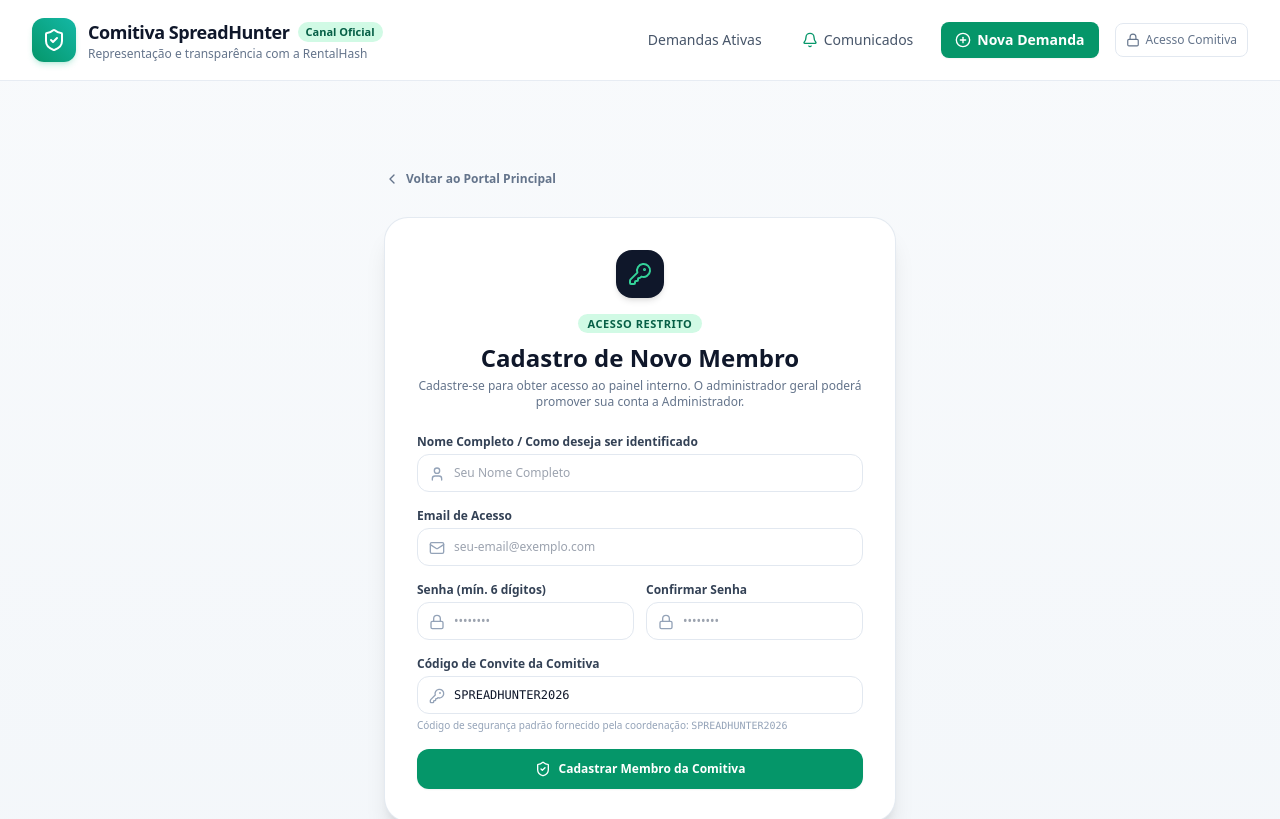
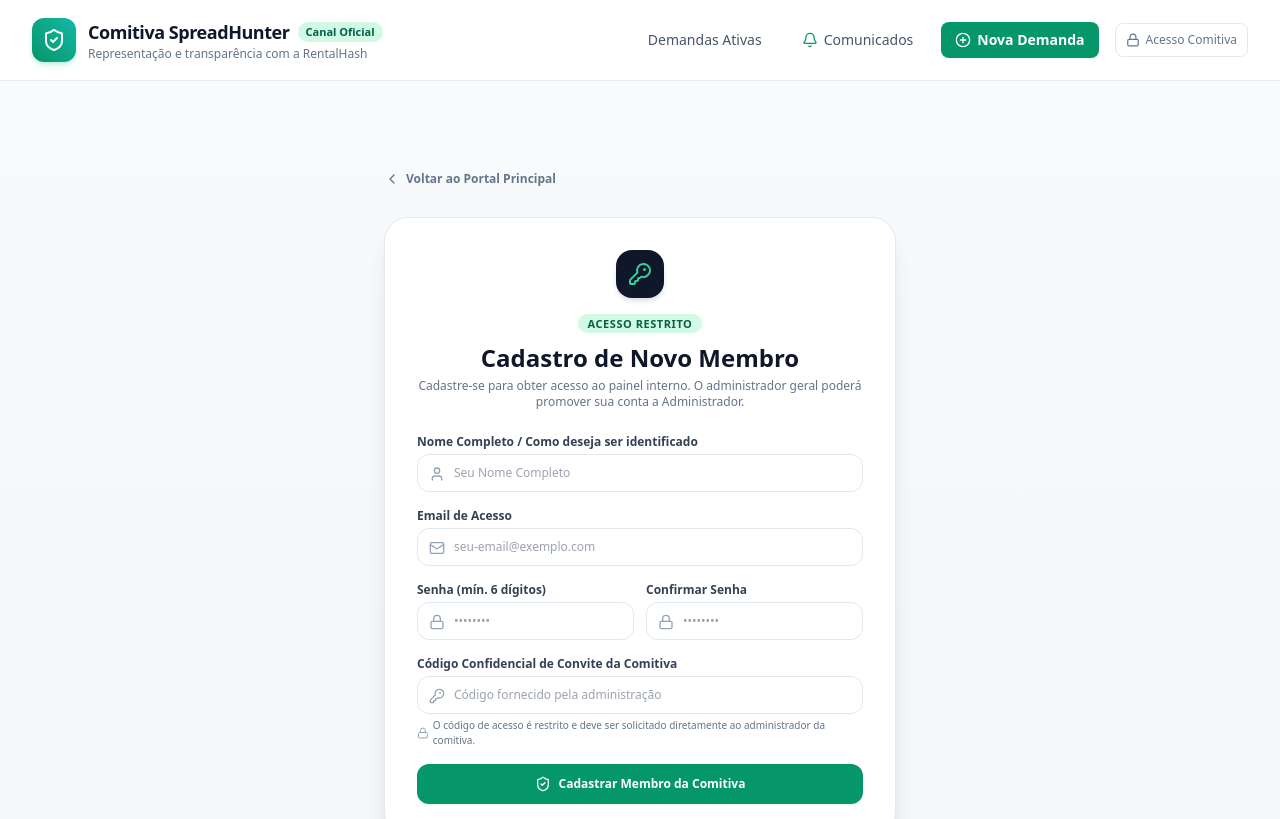
Before and after one commit to djtas1223-star/Rental, a Next.js app: page /cadastro-comitiva in a window 1280 px wide. Shown: the top 819 px of the page. Built offline with nearby package versions, Linux system fonts and the light colour scheme; no server answers.

Commit message:
fix: remover exibicao do codigo secreto e limpar botao de nova demanda da home

```diff
--- a/src/app/cadastro-comitiva/page.tsx
+++ b/src/app/cadastro-comitiva/page.tsx
@@ -21,7 +21,7 @@ export default function CadastroComitivaPage() {
   const [email, setEmail] = useState('');
   const [senha, setSenha] = useState('');
   const [confirmaSenha, setConfirmaSenha] = useState('');
-  const [codigoSecreto, setCodigoSecreto] = useState('SPREADHUNTER2026');
+  const [codigoSecreto, setCodigoSecreto] = useState('');
 
   const [loading, setLoading] = useState(false);
   const [success, setSuccess] = useState(false);
@@ -197,21 +197,22 @@ export default function CadastroComitivaPage() {
 
             <div>
               <label className="block text-xs font-semibold text-slate-700 mb-1">
-                Código de Convite da Comitiva
+                Código Confidencial de Convite da Comitiva
               </label>
               <div className="relative">
                 <KeyRound className="w-4 h-4 text-slate-400 absolute left-3 top-3" />
                 <input
-                  type="text"
+                  type="password"
                   required
                   value={codigoSecreto}
                   onChange={(e) => setCodigoSecreto(e.target.value)}
-                  placeholder="SPREADHUNTER2026"
-                  className="w-full pl-9 pr-3.5 py-2.5 rounded-xl border border-slate-200 text-xs focus:ring-2 focus:ring-emerald-500 outline-none font-mono"
+                  placeholder="Código fornecido pela administração"
+                  className="w-full pl-9 pr-3.5 py-2.5 rounded-xl border border-slate-200 text-xs focus:ring-2 focus:ring-emerald-500 outline-none"
                 />
               </div>
-              <p className="text-[10px] text-slate-400 mt-1">
-                Código de segurança padrão fornecido pela coordenação: <code>SPREADHUNTER2026</code>
+              <p className="text-[10px] text-slate-500 mt-1 flex items-center gap-1">
+                <Lock className="w-3 h-3 text-slate-400" />
+                <span>O código de acesso é restrito e deve ser solicitado diretamente ao administrador da comitiva.</span>
               </p>
             </div>
 
--- a/src/app/page.tsx
+++ b/src/app/page.tsx
@@ -246,19 +246,8 @@ export default function HomePage() {
             </div>
             <h3 className="font-bold text-slate-800 text-base">Nenhum questionamento encontrado</h3>
             <p className="text-xs text-slate-500 max-w-md mx-auto">
-              {searchTerm || selectedCategoria !== 'todas' || selectedStatus !== 'todos'
-                ? 'Tente ajustar os filtros de busca para encontrar as demandas desejadas.'
-                : 'Seja o primeiro a registrar uma dúvida ou questionamento para a comitiva.'}
+              Nenhuma demanda encontrada com os filtros selecionados.
             </p>
-            <div className="pt-2">
-              <Link
-                href="/nova-demanda"
-                className="inline-flex items-center gap-1.5 px-4 py-2 bg-emerald-600 hover:bg-emerald-700 text-white font-semibold text-xs rounded-xl shadow-sm transition-colors"
-              >
-                <PlusCircle className="w-3.5 h-3.5" />
-                <span>Registrar Nova Demanda</span>
-              </Link>
-            </div>
           </div>
         ) : (
           <div className="grid grid-cols-1 md:grid-cols-2 gap-4">
```
